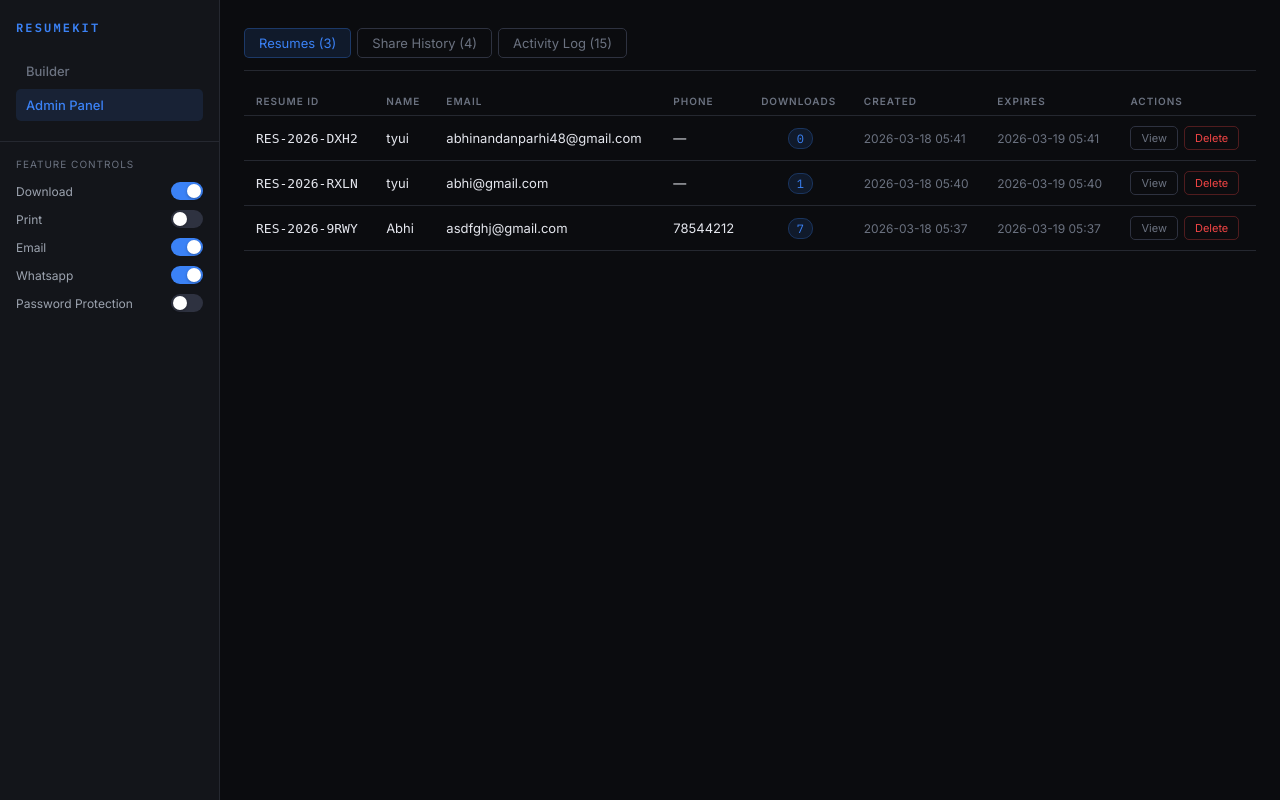
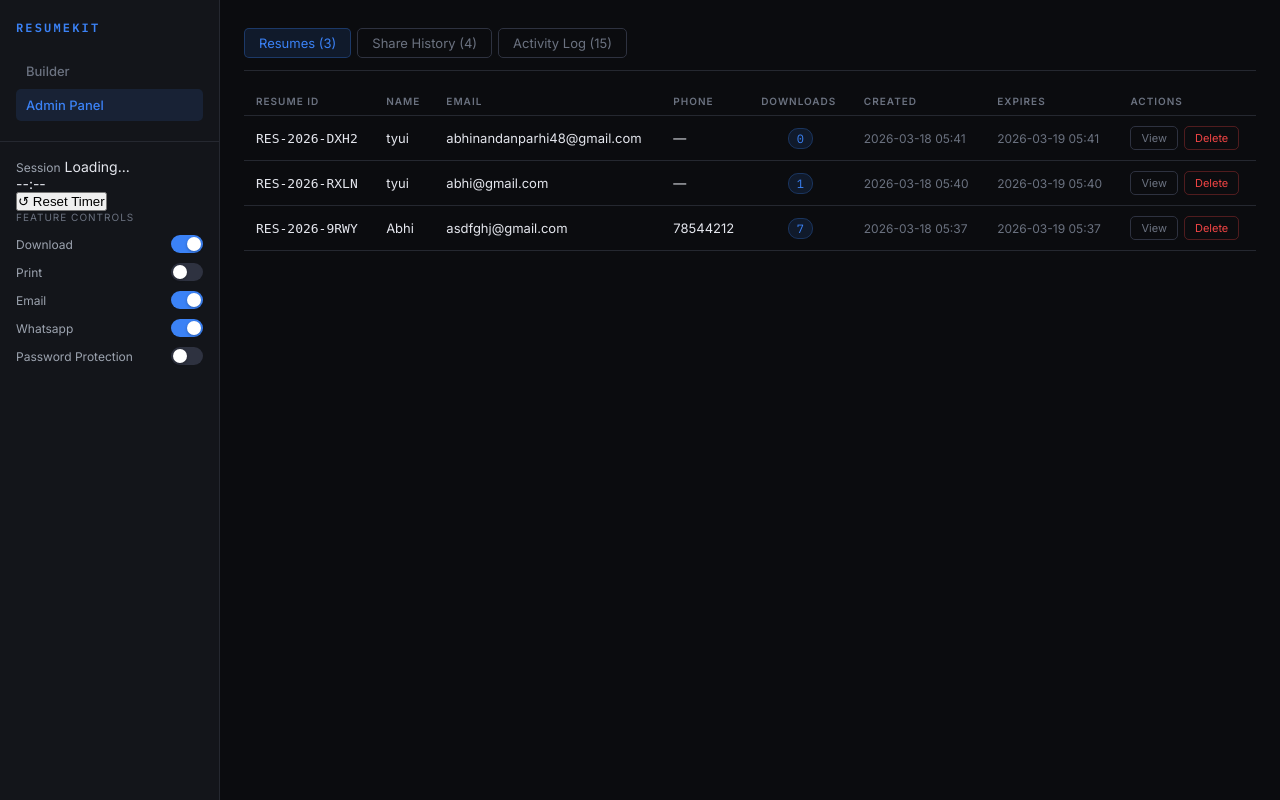
Before and after one commit to abhinandansgit/resume_kit, a Flask app: page /admin in a window 1280 px wide. Run offline with Flask 3, Linux system fonts and the light colour scheme; data comes from the database, SQL or seed files in the repository.

Commit message:
Implement session reset feature in admin panel
Added session reset functionality with timer display.

```diff
--- a/templates/admin.html
+++ b/templates/admin.html
@@ -18,6 +18,15 @@
       </nav>
     </div>
     <div class="flags-panel">
+      <div class="session-reset-block">
+  <div class="session-status-row">
+    <span class="flag-key">Session</span>
+    <span id="adminTimerBadge" class="flag-badge">Loading...</span>
+  </div>
+  <div class="admin-timer-display" id="adminTimer">--:--</div>
+  <button class="btn-reset-session" onclick="resetSession()">↺ Reset Timer</button>
+  <div id="resetMsg" class="reset-msg hidden"></div>
+</div>
       <div class="flags-title">Feature Controls</div>
       {% for key, val in flags.items() %}
       <div class="flag-row">
```
